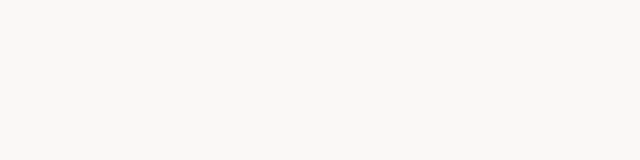
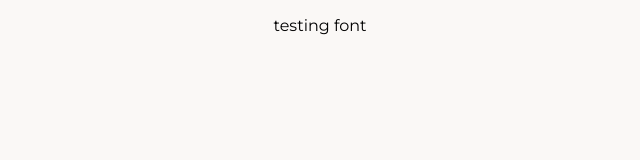
Before and after one commit to jaclynsunardi/jaclynsunardi.github.io, a React (Create React App) app: page / in a window 1280 px wide. Shown: the top 160 px of the page, without its empty margins (320-960 px from the left). Built offline with nearby package versions, Linux system fonts and the light colour scheme.

Commit message:
font is set up and ready

```diff
--- a/src/App.css
+++ b/src/App.css
@@ -1,7 +1,12 @@
+@import url('https://fonts.googleapis.com/css2?family=Josefin+Sans:ital,wght@0,100..700;1,100..700&family=Montserrat:ital,wght@0,100..900;1,100..900&display=swap');
+
+
 .App {
   text-align: center;
 }
 
 body {
   background: #faf8f6;
+  font-family: 'Montserrat', sans-serif;
+
 }
--- a/src/App.js
+++ b/src/App.js
@@ -5,7 +5,7 @@ function App() {
   return (
     <div className="App">
       <div className = "HomePage">
-
+        <p>testing font</p>
       </div>
     </div>
   );
```
